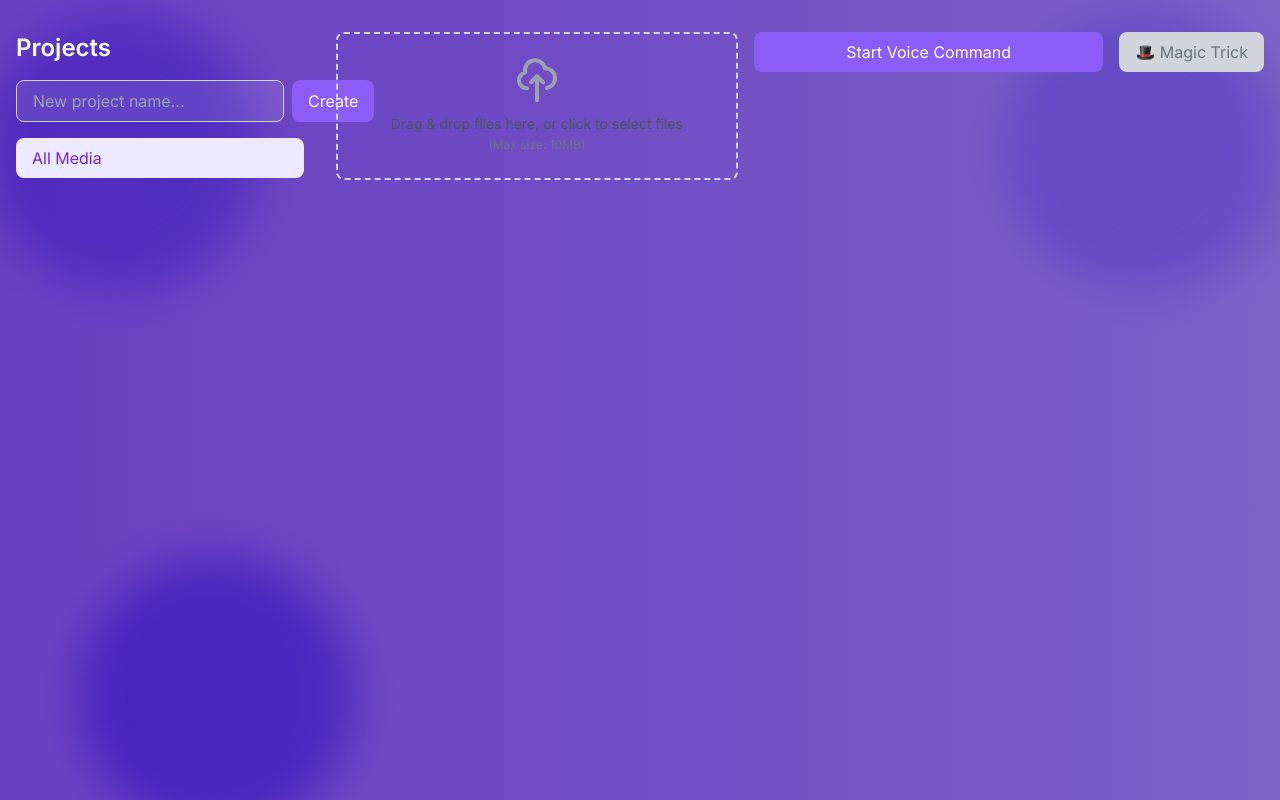
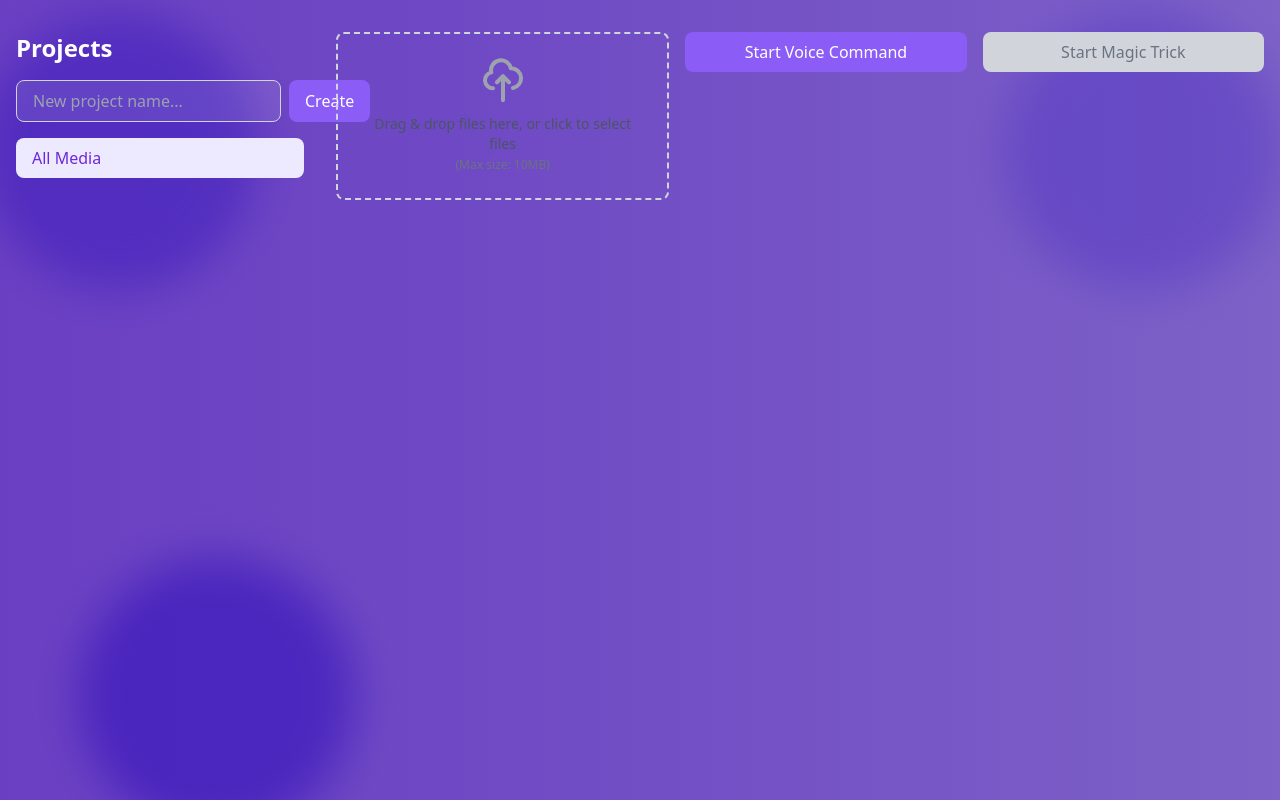
Before and after one commit to appechomind/EchoMind_2.1, a Next.js app: page /EchoMind_2.1/ in a window 1280 px wide. Built offline with nearby package versions, Linux system fonts and the light colour scheme.

Commit message:
Fix: Clean up file structure and fix import paths

```diff
--- /dev/null
+++ b/src/app/layout.js
@@ -0,0 +1,14 @@
+import './globals.css';
+
+export const metadata = {
+  title: 'EchoMind 2.1',
+  description: 'Magic Photo Gallery with Voice Control',
+};
+
+export default function RootLayout({ children }) {
+  return (
+    <html lang="en">
+      <body>{children}</body>
+    </html>
+  );
+}
--- a/src/app/layout.tsx
+++ /dev/null
@@ -1,22 +0,0 @@
-import type { Metadata } from 'next';
-import { Inter } from 'next/font/google';
-import './globals.css';
-
-const inter = Inter({ subsets: ['latin'] });
-
-export const metadata: Metadata = {
-  title: 'EchoMind 2.1',
-  description: 'AI-Powered Media Management System',
-};
-
-export default function RootLayout({
-  children,
-}: {
-  children: React.ReactNode;
-}) {
-  return (
-    <html lang="en">
-      <body className={inter.className}>{children}</body>
-    </html>
-  );
-}
--- a/src/components/MagicTrick/MagicTrick.js
+++ b/src/components/MagicTrick/MagicTrick.js
@@ -1,63 +1,69 @@
 'use client';
 
-import React, { useState, useEffect } from 'react';
+import React, { useState } from 'react';
+import { motion, AnimatePresence } from 'framer-motion';
 import { MAGIC_TRICK_DURATION } from '../../constants';
 
-export function MagicTrick({ items, onComplete }) {
+export function MagicTrick({ items }) {
   const [isActive, setIsActive] = useState(false);
-  const [selectedItem, setSelectedItem] = useState(null);
+  const [currentIndex, setCurrentIndex] = useState(0);
 
-  useEffect(() => {
-    if (isActive && items.length > 0) {
-      const randomIndex = Math.floor(Math.random() * items.length);
-      setSelectedItem(items[randomIndex]);
+  const handleClick = () => {
+    if (items.length === 0) return;
 
-      const timer = setTimeout(() => {
-        setIsActive(false);
-        setSelectedItem(null);
-        onComplete?.();
-      }, MAGIC_TRICK_DURATION);
+    setIsActive(true);
+    setCurrentIndex(0);
 
-      return () => clearTimeout(timer);
-    }
-  }, [isActive, items, onComplete]);
-
-  const startMagicTrick = () => {
-    if (items.length === 0) return;
-    setIsActive(true);
+    const interval = setInterval(() => {
+      setCurrentIndex(prev => {
+        if (prev >= items.length - 1) {
+          clearInterval(interval);
+          setIsActive(false);
+          return 0;
+        }
+        return prev + 1;
+      });
+    }, MAGIC_TRICK_DURATION / items.length);
   };
 
   return (
-    <div className="relative">
-      <button
-        onClick={startMagicTrick}
-        disabled={isActive || items.length === 0}
-        className={`px-4 py-2 rounded-lg transition-all transform
-          ${isActive
-            ? 'bg-purple-600 text-white scale-105'
-            : items.length === 0
-              ? 'bg-gray-300 text-gray-500 cursor-not-allowed'
-              : 'bg-purple-500 text-white hover:bg-purple-600 hover:scale-105'
+    <motion.div
+      initial={{ opacity: 0, y: 20 }}
+      animate={{ opacity: 1, y: 0 }}
+      className="flex-1"
+    >
+      <motion.button
+        whileHover={{ scale: 1.05 }}
+        whileTap={{ scale: 0.95 }}
+        onClick={handleClick}
+        disabled={items.length === 0 || isActive}
+        className={`w-full px-4 py-2 rounded-lg transition-colors
+          ${items.length === 0
+            ? 'bg-gray-300 text-gray-500 cursor-not-allowed'
+            : isActive
+              ? 'bg-primary-600 text-white'
+              : 'bg-primary-500 text-white hover:bg-primary-600'
           }`}
       >
-        {isActive ? '✨ Magic in Progress...' : '🎩 Magic Trick'}
-      </button>
+        {isActive ? 'Magic in Progress...' : 'Start Magic Trick'}
+      </motion.button>
 
-      {selectedItem && (
-        <div className="fixed inset-0 bg-black bg-opacity-75 flex items-center justify-center z-50 animate-fade-in">
-          <div className="max-w-4xl max-h-[90vh] p-4 transform scale-100 animate-zoom-in">
+      <AnimatePresence>
+        {isActive && items[currentIndex] && (
+          <motion.div
+            initial={{ opacity: 0, scale: 0.8 }}
+            animate={{ opacity: 1, scale: 1 }}
+            exit={{ opacity: 0, scale: 0.8 }}
+            className="mt-4 aspect-square rounded-lg overflow-hidden"
+          >
             <img
-              src={selectedItem.url}
-              alt={selectedItem.title}
-              className="max-w-full max-h-[80vh] object-contain rounded-lg shadow-2xl"
+              src={items[currentIndex].url}
+              alt={items[currentIndex].title}
+              className="w-full h-full object-cover"
             />
-            <div className="mt-4 text-center text-white">
-              <h3 className="text-xl font-bold">{selectedItem.title}</h3>
-              <p className="text-sm text-gray-300">✨ Magic Trick ✨</p>
-            </div>
-          </div>
-        </div>
-      )}
-    </div>
+          </motion.div>
+        )}
+      </AnimatePresence>
+    </motion.div>
   );
 }
--- a/src/index.ts
+++ /dev/null
@@ -1,2 +0,0 @@
-export { EchoMind } from './components/EchoMind/EchoMind';
-export type { MediaItem, Project } from './types';
```
Also changed, not shown: src/app/page.tsx (deleted, +0 -25 lines).
